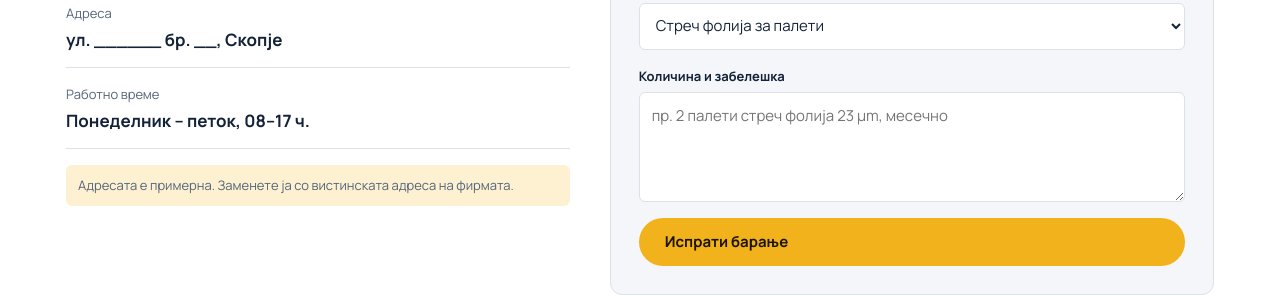
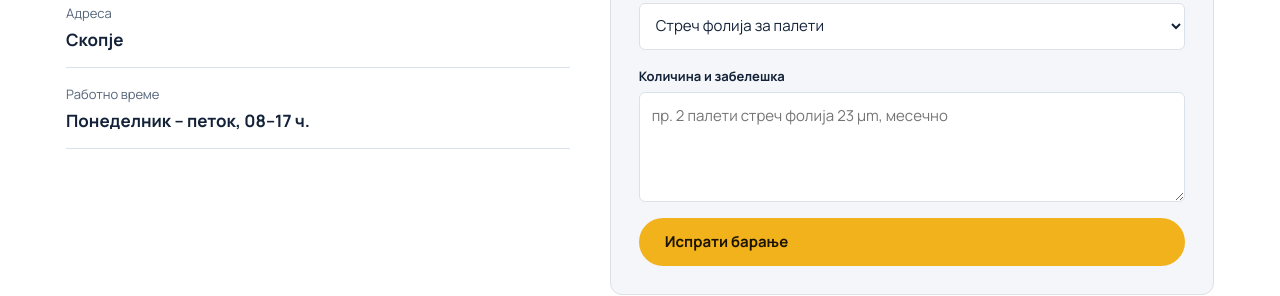
Before and after one commit to bryggaera/Evka-Ayrea-TRejd, a plain HTML site: page index.html in a window 1280 px wide. Shown: the part 4223-4519 px from the top of the page. Drawn offline with Linux system fonts and the light colour scheme.

Commit message:
Адреса: Скопје
Co-Authored-By: Claude Opus 5.5 <noreply@anthropic.com>
Claude-Session: https://claude.ai/code/session_01GhgXatemMbF5W1pPiwbTkB

```diff
--- a/index.html
+++ b/index.html
@@ -507,9 +507,8 @@ footer{background:var(--navy-2);color:var(--on-navy);padding-block:30px;font-siz
       </div>
       <div class="info-row"><span>Телефон</span><b>+389 70 829 838</b></div>
       <div class="info-row"><span>Е-пошта</span><b>aureatrade1@gmail.com</b></div>
-      <div class="info-row"><span>Адреса</span><b>ул. ______ бр. __, Скопје</b></div>
+      <div class="info-row"><span>Адреса</span><b>Скопје</b></div>
       <div class="info-row"><span>Работно време</span><b>Понеделник – петок, 08–17 ч.</b></div>
-      <p class="note">Адресата е примерна. Заменете ја со вистинската адреса на фирмата.</p>
     </div>
     <form id="inquiry" novalidate>
       <div class="field"><label for="f-name">Име и презиме</label><input id="f-name" name="name" required autocomplete="name"></div>
```
